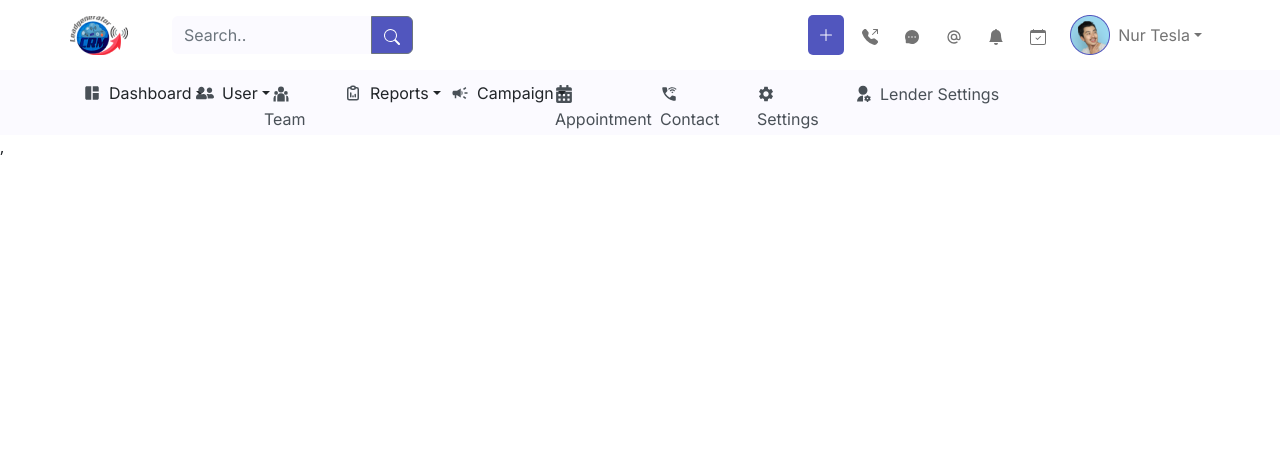
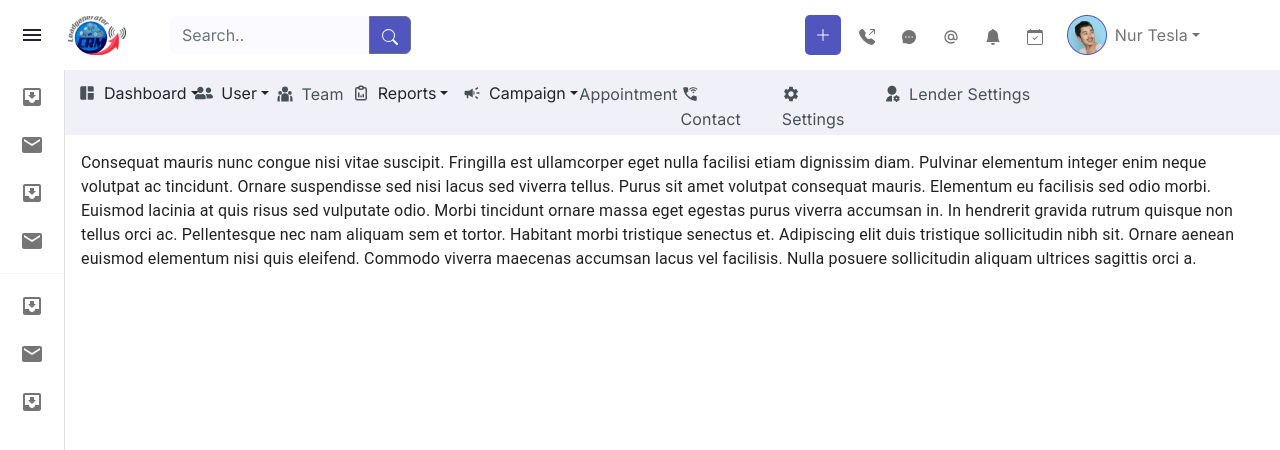
Before and after one commit to assraf-nur/CRM, a React (Create React App) app: page / in a window 1280 px wide. Shown: the top 450 px of the page. Built offline with nearby package versions, Linux system fonts and the light colour scheme.

Commit message:
added a sidebar

```diff
--- a/package.json
+++ b/package.json
@@ -3,9 +3,13 @@
   "version": "0.1.0",
   "private": true,
   "dependencies": {
+    "@emotion/react": "^11.10.4",
+    "@emotion/styled": "^11.10.4",
     "@fortawesome/fontawesome-svg-core": "^6.2.0",
     "@fortawesome/free-solid-svg-icons": "^6.2.0",
     "@fortawesome/react-fontawesome": "^0.2.0",
+    "@mui/icons-material": "^5.10.6",
+    "@mui/material": "^5.10.7",
     "@testing-library/jest-dom": "^5.16.5",
     "@testing-library/react": "^13.4.0",
     "@testing-library/user-event": "^13.5.0",
--- a/src/App.js
+++ b/src/App.js
@@ -1,13 +1,13 @@
 import './App.css';
 import Navbar from './Components/Navbar/Navbar';
 import 'bootstrap/dist/css/bootstrap.min.css';
-import SubNav from './Components/Navbar/SubNav';
+import MiniDrawer from './Components/Navbar/Sidebar';
 
 function App() {
   return (
     <div className='App'>
       <Navbar></Navbar>
-      <SubNav></SubNav>
+      <MiniDrawer/>
     </div>
   );
 }
--- a/src/Components/CSS/Style.css
+++ b/src/Components/CSS/Style.css
@@ -21,10 +21,6 @@
   padding: 6px 10px 1px 10px;
   border-radius: 5px;
 }
-.nav-container {
-  padding-left: 70px;
-  padding-right: 70px;
-}
 .navicons {
   margin-left: 10px;
 }
@@ -33,11 +29,12 @@
   height: 40px;
 }
 #sub-nav {
-  background-color: #fbfaff;
+  background-color: #F0F0F8;
 }
 .sub-nav-menu {
   color: #495057;
   font-family: "Inter";
+  width: 100%;
 }
 .sub-nav-icon{
     color: #495057;
@@ -49,3 +46,9 @@
 .campaign{
     margin-left: -20px;
 }
+.sidebar-button{
+    background-color: #5156be;
+}
+.toolBar{
+    background-color: #ffffff;
+}
--- a/src/Components/Navbar/Navbar.js
+++ b/src/Components/Navbar/Navbar.js
@@ -60,7 +60,7 @@
             </Nav.Link>
             <div className="d-flex ms-3">
                 <img id="profile-pic" src={profile} alt=""/>
-              <NavDropdown title="Nur Tesla" id="collasible-nav-dropdown">
+              <NavDropdown className="me-5" title="Nur Tesla" id="collasible-nav-dropdown">
                 <NavDropdown.Item href="#action/3.1">Profile</NavDropdown.Item>
                 <NavDropdown.Item href="#action/3.2">
                   Another action
--- /dev/null
+++ b/src/Components/Navbar/Sidebar.js
@@ -0,0 +1,210 @@
+import * as React from "react";
+import { styled, useTheme } from "@mui/material/styles";
+import Box from "@mui/material/Box";
+import MuiDrawer from "@mui/material/Drawer";
+import MuiAppBar from "@mui/material/AppBar";
+import Toolbar from "@mui/material/Toolbar";
+import List from "@mui/material/List";
+import CssBaseline from "@mui/material/CssBaseline";
+import Typography from "@mui/material/Typography";
+import Divider from "@mui/material/Divider";
+import IconButton from "@mui/material/IconButton";
+import MenuIcon from "@mui/icons-material/Menu";
+import ChevronLeftIcon from "@mui/icons-material/ChevronLeft";
+import ChevronRightIcon from "@mui/icons-material/ChevronRight";
+import ListItem from "@mui/material/ListItem";
+import ListItemButton from "@mui/material/ListItemButton";
+import ListItemIcon from "@mui/material/ListItemIcon";
+import ListItemText from "@mui/material/ListItemText";
+import InboxIcon from "@mui/icons-material/MoveToInbox";
+import MailIcon from "@mui/icons-material/Mail";
+import SubNav from "./SubNav";
+import Navbar from "./Navbar";
+import "../CSS/Style.css";
+
+const drawerWidth = 260;
+
+const openedMixin = (theme) => ({
+  width: drawerWidth,
+  transition: theme.transitions.create("width", {
+    easing: theme.transitions.easing.sharp,
+    duration: theme.transitions.duration.enteringScreen,
+  }),
+  overflowX: "hidden",
+});
+
+const closedMixin = (theme) => ({
+  transition: theme.transitions.create("width", {
+    easing: theme.transitions.easing.sharp,
+    duration: theme.transitions.duration.leavingScreen,
+  }),
+  overflowX: "hidden",
+  width: `calc(${theme.spacing(7)} + 1px)`,
+  [theme.breakpoints.up("sm")]: {
+    width: `calc(${theme.spacing(8)} + 1px)`,
+  },
+});
+
+const DrawerHeader = styled("div")(({ theme }) => ({
+  display: "flex",
+  alignItems: "center",
+  justifyContent: "flex-end",
+  padding: theme.spacing(0, 1),
+  // necessary for content to be below app bar
+  ...theme.mixins.toolbar,
+}));
+
+const AppBar = styled(MuiAppBar, {
+  shouldForwardProp: (prop) => prop !== "open",
+})(({ theme, open }) => ({
+  zIndex: theme.zIndex.drawer + 1,
+  transition: theme.transitions.create(["width", "margin"], {
+    easing: theme.transitions.easing.sharp,
+    duration: theme.transitions.duration.leavingScreen,
+  }),
+  ...(open && {
+    marginLeft: drawerWidth,
+    width: `calc(100% - ${drawerWidth}px)`,
+    transition: theme.transitions.create(["width", "margin"], {
+      easing: theme.transitions.easing.sharp,
+      duration: theme.transitions.duration.enteringScreen,
+    }),
+  }),
+}));
+
+const Drawer = styled(MuiDrawer, {
+  shouldForwardProp: (prop) => prop !== "open",
+})(({ theme, open }) => ({
+  width: drawerWidth,
+  flexShrink: 0,
+  whiteSpace: "nowrap",
+  boxSizing: "border-box",
+  ...(open && {
+    ...openedMixin(theme),
+    "& .MuiDrawer-paper": openedMixin(theme),
+  }),
+  ...(!open && {
+    ...closedMixin(theme),
+    "& .MuiDrawer-paper": closedMixin(theme),
+  }),
+}));
+
+export default function MiniDrawer() {
+  const theme = useTheme();
+  const [open, setOpen] = React.useState(false);
+
+  const handleDrawerOpen = () => {
+    setOpen(true);
+  };
+
+  const handleDrawerClose = () => {
+    setOpen(false);
+  };
+
+  return (
+    <Box sx={{ display: "flex" }}>
+      <CssBaseline />
+      <AppBar position="fixed" open={open}
+      sx={{ boxShadow: 0 }}
+      >
+        <Toolbar className="toolBar">
+          <IconButton
+            color="inherit"
+            aria-label="open drawer"
+            onClick={handleDrawerOpen}
+            edge="start"
+            sx={{
+              marginRight: 0,
+              ...(open && { display: "none" }),
+            }}
+          >
+            <MenuIcon className="text-dark fw-bold" />
+          </IconButton>
+          <div className="w-100 ms-3">
+            <Navbar />
+          </div>
+        </Toolbar>
+      </AppBar>
+      <Drawer variant="permanent" open={open}>
+        <DrawerHeader>
+          <IconButton onClick={handleDrawerClose}>
+            {theme.direction === "rtl" ? (
+              <ChevronRightIcon />
+            ) : (
+              <ChevronLeftIcon />
+            )}
+          </IconButton>
+        </DrawerHeader>
+        <Divider />
+        <List>
+          {["Inbox", "Starred", "Send email", "Drafts"].map((text, index) => (
+            <ListItem key={text} disablePadding sx={{ display: "block" }}>
+              <ListItemButton
+                sx={{
+                  minHeight: 48,
+                  justifyContent: open ? "initial" : "center",
+                  px: 2.5,
+                }}
+              >
+                <ListItemIcon
+                  sx={{
+                    minWidth: 0,
+                    mr: open ? 3 : "auto",
+                    justifyContent: "center",
+                  }}
+                >
+                  {index % 2 === 0 ? <InboxIcon /> : <MailIcon />}
+                </ListItemIcon>
+                <ListItemText primary={text} sx={{ opacity: open ? 1 : 0 }} />
+              </ListItemButton>
+            </ListItem>
+          ))}
+        </List>
+        <Divider />
+        <List>
+          {["All mail", "Trash", "Spam"].map((text, index) => (
+            <ListItem key={text} disablePadding sx={{ display: "block" }}>
+              <ListItemButton
+                sx={{
+                  minHeight: 48,
+                  justifyContent: open ? "initial" : "center",
+                  px: 2.5,
+                }}
+              >
+                <ListItemIcon
+                  sx={{
+                    minWidth: 0,
+                    mr: open ? 3 : "auto",
+                    justifyContent: "center",
+                  }}
+                >
+                  {index % 2 === 0 ? <InboxIcon /> : <MailIcon />}
+                </ListItemIcon>
+                <ListItemText primary={text} sx={{ opacity: open ? 1 : 0 }} />
+              </ListItemButton>
+            </ListItem>
+          ))}
+        </List>
+      </Drawer>
+      <Box component="main" sx={{ flexGrow: 1 }}>
+        <div className="subs-nav">
+          <SubNav />
+        </div>
+        <Typography className="p-3 para">
+          Consequat mauris nunc congue nisi vitae suscipit. Fringilla est
+          ullamcorper eget nulla facilisi etiam dignissim diam. Pulvinar
+          elementum integer enim neque volutpat ac tincidunt. Ornare suspendisse
+          sed nisi lacus sed viverra tellus. Purus sit amet volutpat consequat
+          mauris. Elementum eu facilisis sed odio morbi. Euismod lacinia at quis
+          risus sed vulputate odio. Morbi tincidunt ornare massa eget egestas
+          purus viverra accumsan in. In hendrerit gravida rutrum quisque non
+          tellus orci ac. Pellentesque nec nam aliquam sem et tortor. Habitant
+          morbi tristique senectus et. Adipiscing elit duis tristique
+          sollicitudin nibh sit. Ornare aenean euismod elementum nisi quis
+          eleifend. Commodo viverra maecenas accumsan lacus vel facilisis. Nulla
+          posuere sollicitudin aliquam ultrices sagittis orci a.
+        </Typography>
+      </Box>
+    </Box>
+  );
+}
--- a/src/Components/Navbar/SubNav.js
+++ b/src/Components/Navbar/SubNav.js
@@ -72,8 +72,10 @@
           </Dropdown>
         </div>
         <div className="col-md-1 mt-2">
-          <FaCalendarAlt className="me-2 mb-1 sub-nav-icon" />
-          Appointment
+          <div className="d-flex">
+            <FaCalendarAlt className="me-2 mt-1"/>
+            Appointment
+          </div>
         </div>
         <div className="col-md-1 mt-2 ms-2">
           <MdWifiCalling3 className="me-2 mb-1 sub-nav-icon" />
```
Also changed, not shown: src/index.js (+10 -10 lines), 1 other file (tests, documents, lock files or other folders).
